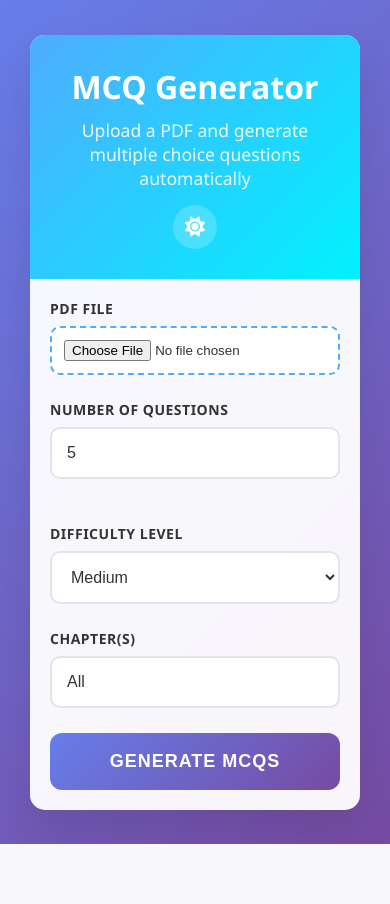
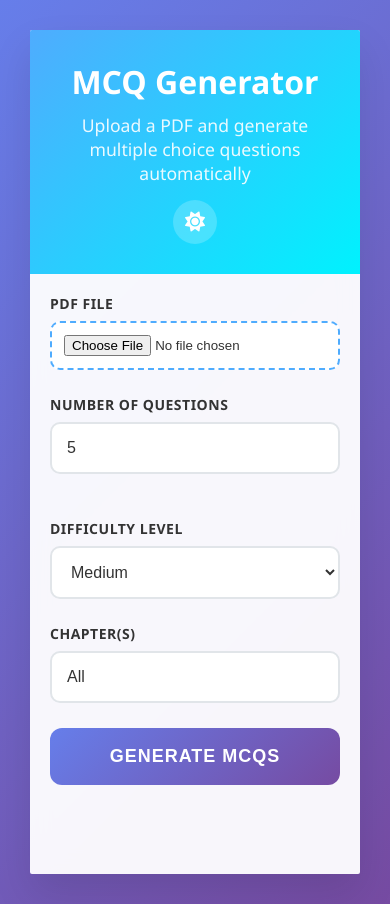
Before and after one commit to manmeetsantre/IEEE_TechRush, a Flask app: page / in a window 390 px wide. Before the commit the page ends 844 px from the top, so only its background shows below. Run offline with Flask 3, Linux system fonts and the light colour scheme.

Commit message:
updated padding

```diff
--- a/static/styles.css
+++ b/static/styles.css
@@ -19,10 +19,10 @@
             --bg-gradient-start: #2c3e50;
             --bg-gradient-end: #1a1a2e;
             --container-bg: rgba(30, 30, 30, 0.95);
-            --text-color: #f5f5f5;
+            --text-color: var(--label-color);
             --header-gradient-start: #1a2980;
             --header-gradient-end: #26d0ce;
-            --header-text: white;
+            --header-text: var(--text-color);
             --input-bg: #2d2d2d;
             --input-border: #444;
             --card-bg: #1e1e1e;
@@ -44,7 +44,7 @@
             display: flex;
             align-items: center;
             justify-content: center;
-            padding: 20px;
+            padding: 30px;
             color: var(--text-color);
             transition: background 0.3s ease;
         }
@@ -53,8 +53,10 @@
             background: var(--container-bg);
             border-radius: 20px;
             box-shadow: 0 20px 40px var(--shadow-color);
-            max-width: 800px;
+            /* max-width: 800px; */
             width: 100%;
+            height: 100vh;
+            margin: 0;
             overflow: hidden;
             backdrop-filter: blur(10px);
             transition: all 0.3s ease;
@@ -367,8 +369,8 @@
 
         @media (max-width: 768px) {
             .container {
-                margin: 10px;
-                border-radius: 15px;
+                margin: 0px;
+                border-radius: 2px;
             }
 
             .header h1 {
```
